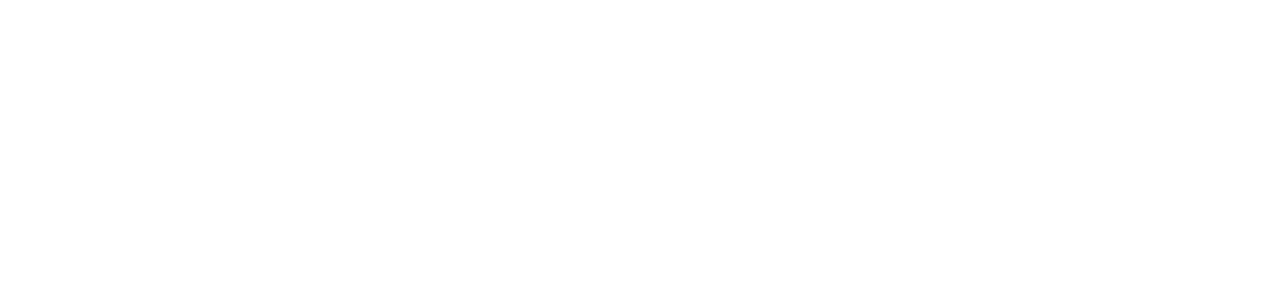
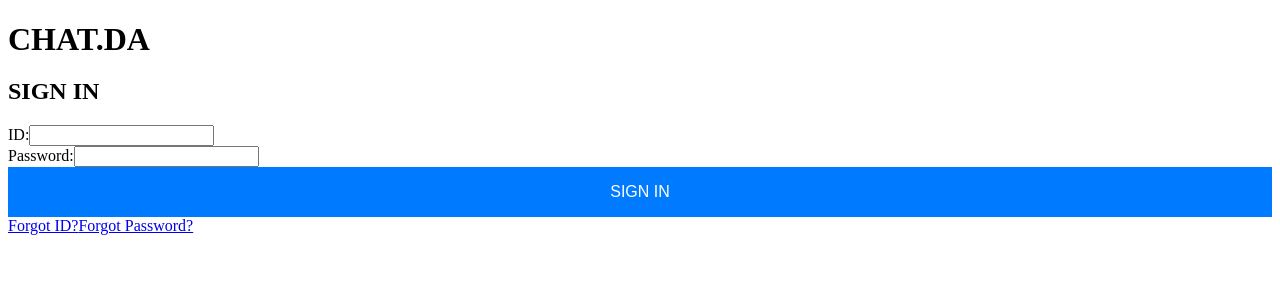
Before and after one commit to solmingming/Should-Front, a React (Create React App) app in the folder front_should/: page /signinpage in a window 1280 px wide. Before the commit this address had no page. Shown: the top 300 px of the page. Built offline with nearby package versions, Linux system fonts and the light colour scheme.

Commit message:
signin routing works

```diff
--- a/front_should/src/App.js
+++ b/front_should/src/App.js
@@ -3,6 +3,7 @@
 import OnChat from "./pages/Chat/OnChat";
 import TaskPage from "./pages/Task/TaskPage";
 import WelcomePage from "./pages/Welcome/WelcomePage";
+import SignInPage from "./pages/Login/SignInPage";
 
 function App() {
     return (
@@ -12,6 +13,7 @@
                     <Route path="/homepage" element={<HomePage />} />
                     <Route path="/onchat" element={<OnChat />} />
                     <Route path="/taskpage" element={<TaskPage />} />
+                    <Route path="/signinpage" element={<SignInPage />} />
                     <Route path="/" element={<WelcomePage />} />
                 </Routes>
             </Router>
--- /dev/null
+++ b/front_should/src/pages/Login/SignInPage.js
@@ -0,0 +1,45 @@
+import React, { useState } from 'react';
+
+const SignInPage = () => {
+  const [userId, setUserId] = useState('');
+  const [password, setPassword] = useState('');
+
+  const handleSignIn = () => {
+    // Perform sign-in logic here
+    // You can use userId and password states for authentication
+  };
+
+  return (
+    <div className="sign-in-page">
+      <h1 className="main-title">CHAT.DA</h1>
+      <h2 className="subtitle">SIGN IN</h2>
+      <div className="input-row">
+        <label htmlFor="userId">ID:</label>
+        <input
+          type="text"
+          id="userId"
+          value={userId}
+          onChange={(e) => setUserId(e.target.value)}
+        />
+      </div>
+      <div className="input-row">
+        <label htmlFor="password">Password:</label>
+        <input
+          type="password"
+          id="password"
+          value={password}
+          onChange={(e) => setPassword(e.target.value)}
+        />
+      </div>
+      <button className="sign-in-button" onClick={handleSignIn}>
+        SIGN IN
+      </button>
+      <div className="forgot-links">
+        <a href="/forgot-id">Forgot ID?</a>
+        <a href="/forgot-password">Forgot Password?</a>
+      </div>
+    </div>
+  );
+};
+
+export default SignInPage;
--- a/front_should/src/pages/Welcome/WelcomePage.js
+++ b/front_should/src/pages/Welcome/WelcomePage.js
@@ -1,13 +1,24 @@
 import React from 'react';
 import './WelcomePage.css'; // You can style your page using CSS
+import { useNavigate } from "react-router-dom";
 
 const WelcomePage = () => {
+    const navigate = useNavigate();
+
+
+    const handleSignInClick = () => {
+        navigate("/signinpage");
+    };
+
   return (
     <div className="welcome-page">
       <h1 className="main-title">CHAT.DA</h1>
       <div className="button-container">
         <div className="button-row">
-          <button className="sign-in-button">SIGN IN</button>
+
+        <button  className="sign-in-button"  onClick={handleSignInClick}>Sign In2</button>
+
+
         </div>
         <div className="button-row">
           <button className="sign-up-button">SIGN UP</button>
```
Also changed, not shown: front_should/src/pages/Login/LoginPage.js (deleted, +0 -19 lines).
